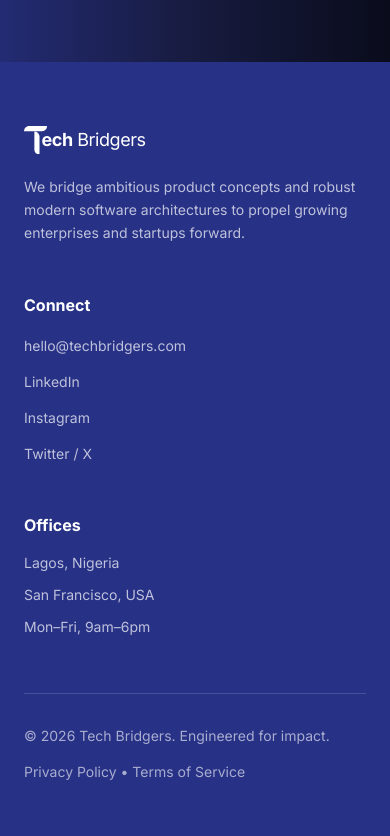
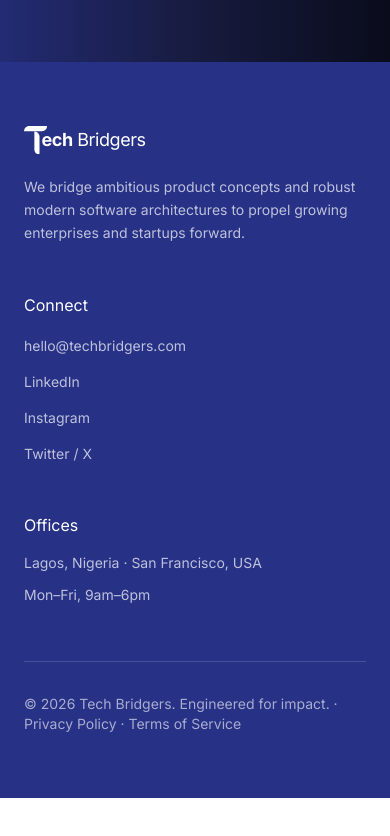
Before and after one commit to Tech-bridgers/Techbrigers_web, a Next.js app: page / in a window 390 px wide. Shown: the part 8502-9338 px from the top of the page. After the commit the page ends 9300 px from the top, so only its background shows below. Built offline with nearby package versions, Linux system fonts and the light colour scheme.

Commit message:
feat: update site footer layout and styling for better responsiveness

```diff
--- a/src/components/site-footer.tsx
+++ b/src/components/site-footer.tsx
@@ -25,7 +25,7 @@ export function SiteFooter() {
           </div>
 
           <div>
-            <p className="font-bold">Connect</p>
+            <p className="font-normal sm:font-bold">Connect</p>
             <ul className="mt-4 space-y-3">
               {CONNECT.map((item) => (
                 <li key={item.label}>
@@ -41,8 +41,14 @@ export function SiteFooter() {
           </div>
 
           <div>
-            <p className="font-bold">Offices</p>
-            <ul className="mt-4 space-y-3">
+            <p className="font-normal sm:font-bold">Offices</p>
+            <p className="mt-4 text-sm text-white/70 sm:hidden">
+              {OFFICES[0]} · {OFFICES[1]}
+            </p>
+            <p className="mt-3 text-sm text-white/70 sm:hidden">
+              {OFFICES[2]}
+            </p>
+            <ul className="mt-4 hidden space-y-3 sm:block">
               {OFFICES.map((item) => (
                 <li key={item} className="text-sm text-white/70">
                   {item}
@@ -52,14 +58,20 @@ export function SiteFooter() {
           </div>
         </div>
 
-        <div className="mt-14 flex flex-col gap-4 border-t border-white/15 pt-8 sm:flex-row sm:items-center sm:justify-between">
-          <p className="text-sm text-white/60">
+        <div className="mt-14 border-t border-white/15 pt-8">
+          <p className="text-sm text-white/60 sm:hidden">
             © {new Date().getFullYear()} Tech Bridgers. Engineered for
-            impact.
+            impact. · Privacy Policy · Terms of Service
           </p>
-          <p className="text-sm text-white/60">
-            Privacy Policy • Terms of Service
-          </p>
+          <div className="hidden sm:flex sm:items-center sm:justify-between">
+            <p className="text-sm text-white/60">
+              © {new Date().getFullYear()} Tech Bridgers. Engineered for
+              impact.
+            </p>
+            <p className="text-sm text-white/60">
+              Privacy Policy • Terms of Service
+            </p>
+          </div>
         </div>
       </Container>
     </footer>
```
